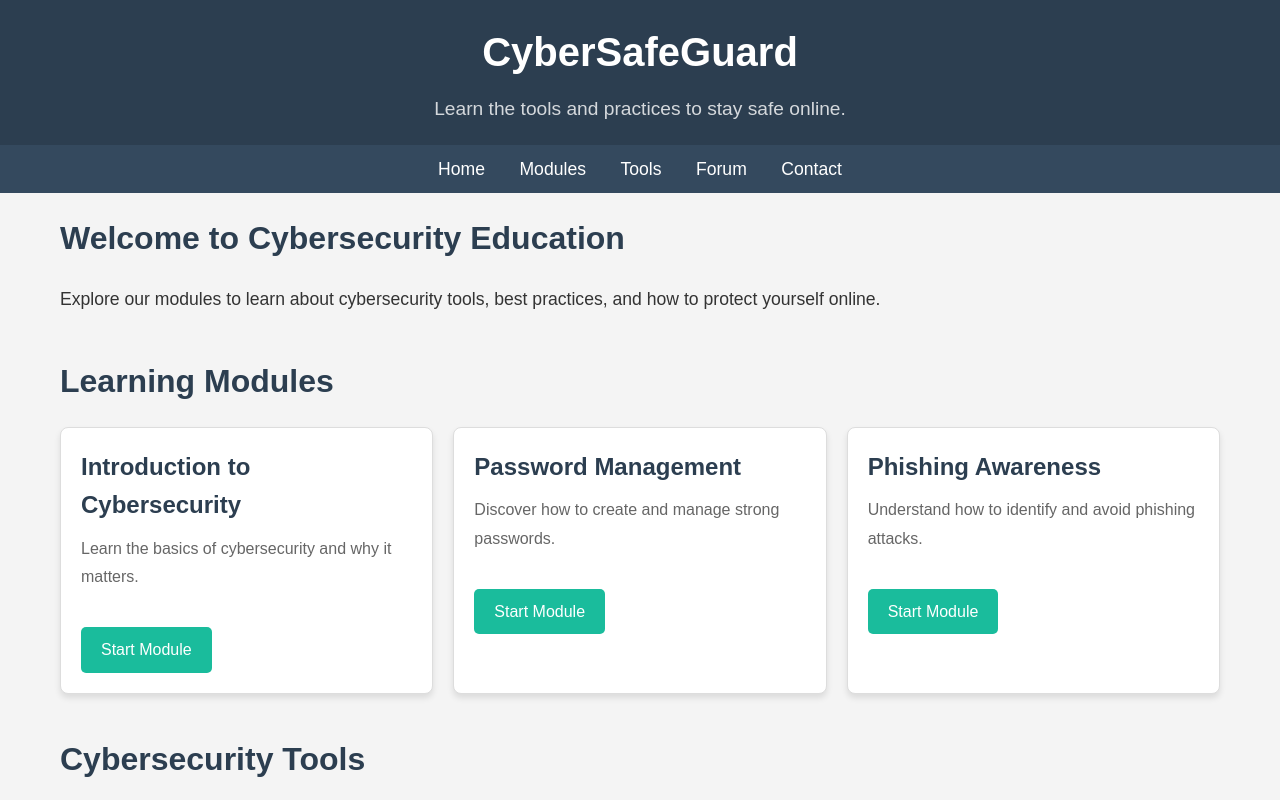
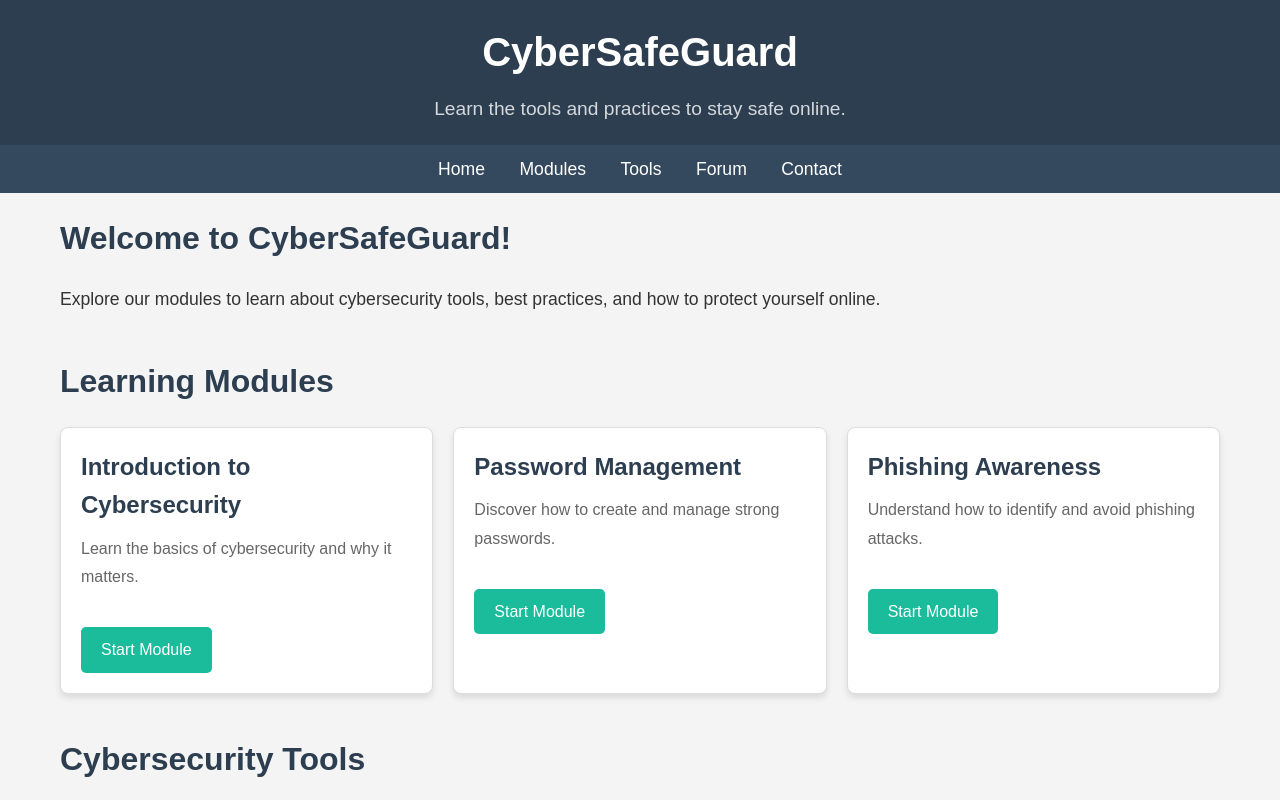
Before and after one commit to giordanog1/cybersafeguard, a plain HTML site: page index.html in a window 1280 px wide. Shown: the top 800 px of the page. Drawn offline with Linux system fonts and the light colour scheme.

Commit message:
Update index.html

```diff
--- a/index.html
+++ b/index.html
@@ -24,7 +24,7 @@
 
     <main>
         <section id="home">
-            <h2>Welcome to Cybersecurity Education</h2>
+            <h2>Welcome to CyberSafeGuard!</h2>
             <p>Explore our modules to learn about cybersecurity tools, best practices, and how to protect yourself online.</p>
         </section>
 
```
